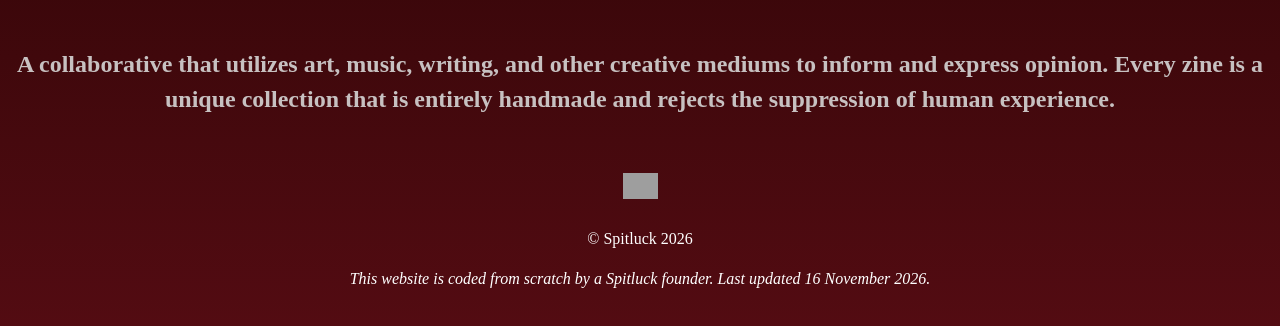
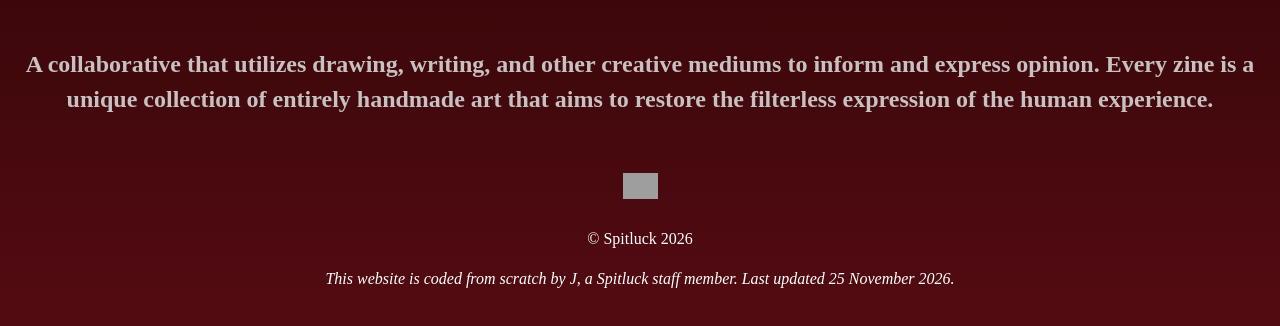
Before and after one commit to spitluckarchives/spitluck, a plain HTML site: page about.html in a window 1280 px wide. Shown: the part 344-670 px from the top of the page. Drawn offline with Linux system fonts and the light colour scheme; grey boxes are pictures that could not be loaded.

Commit message:
mission-statement

```diff
--- a/about.html
+++ b/about.html
@@ -17,14 +17,14 @@
 <br>
 
 <h1> WE ARE SPITLUCK</h1>
-<h2>A collaborative that utilizes art, music, writing, and other creative mediums to inform and express opinion. Every zine is a unique collection that is entirely handmade and rejects the suppression of human experience.  </h2>
+<h2> A collaborative that utilizes drawing, writing, and other creative mediums to inform and express opinion. Every zine is a unique collection of entirely handmade art that aims to restore the filterless expression of the human experience.   </h2>
 <br> <br>
 <div class="bottom-ribbon">
       <img src="images/clover-icon.png" alt="bottom-ribbon-clover" width="35px">
         <br>
         <p> © Spitluck 2026 <br>
-            <i>This website is coded from scratch by a Spitluck founder.
-                Last updated 16 November 2026.
+            <i>This website is coded from scratch by J, a Spitluck staff member.
+                Last updated 25 November 2026.
             </i> </p>
     </div>
 </html>
```
Also changed, not shown: archives.html (+2 -2 lines), connect.html (+2 -2 lines), index.html (+2 -2 lines), images/angel-outline-black.PNG (added), images/angel-outline-white.PNG (added), style.css (line endings or trailing spaces).
